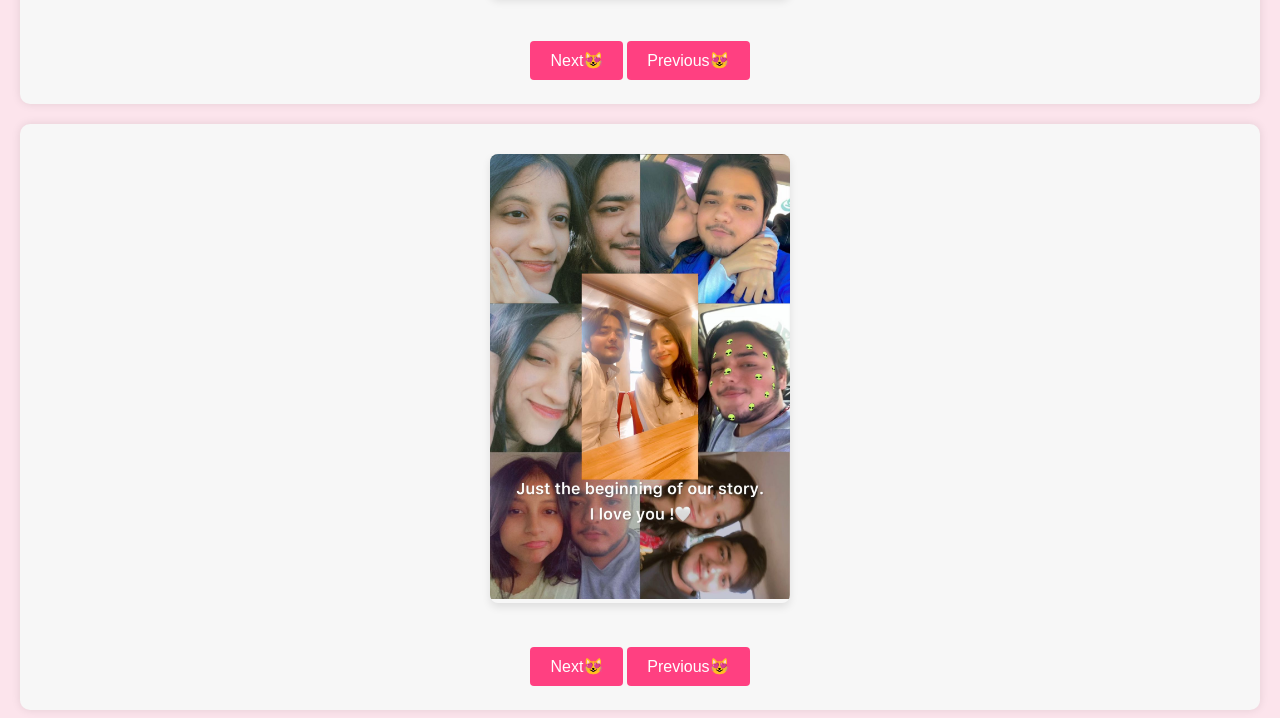
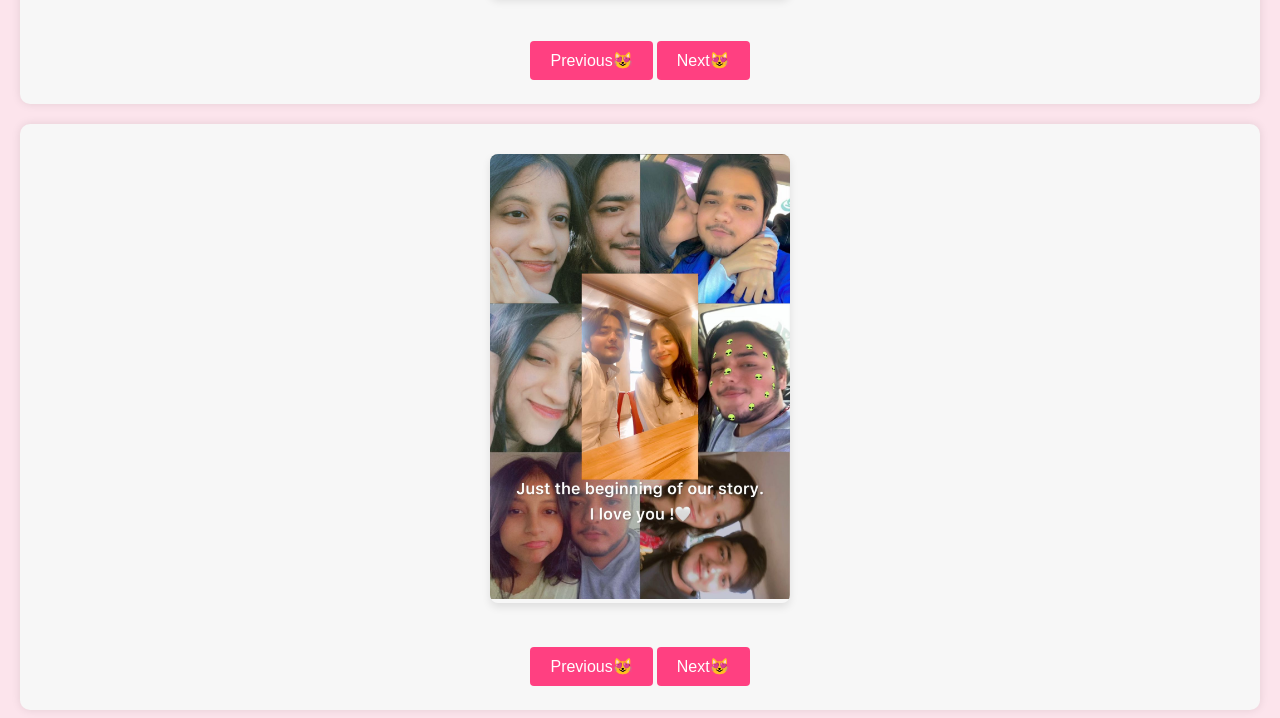
Before and after one commit to SahibAl1/5thyearcompleted, a plain HTML site: page index.html in a window 1280 px wide. Shown: the part 1582-2300 px from the top of the page. Drawn offline with Linux system fonts and the light colour scheme.

Commit message:
Update index.html

```diff
--- a/index.html
+++ b/index.html
@@ -64,8 +64,8 @@
     </div>
 
     <div class="button-container">
-        <button class="switch-button" onclick="switchToVideo('video1')">Next😻</button>
-        <button class="switch-button" onclick="switchToVideo('video2')">Previous😻</button>
+        <button class="switch-button" onclick="switchToVideo('video1')">Previous😻</button>
+        <button class="switch-button" onclick="switchToVideo('video2')">Next😻</button>
     </div>
 </section>
 <section id="photos">
@@ -79,8 +79,8 @@
     </div>
 
     <div class="button-container">
-        <button class="switch-button" onclick="switchPhoto('photo1')">Next😻</button>
-        <button class="switch-button" onclick="switchPhoto('photo2')">Previous😻</button>
+        <button class="switch-button" onclick="switchPhoto('photo1')">Previous😻</button>
+        <button class="switch-button" onclick="switchPhoto('photo2')">Next😻</button>
     </div>
 </section>
 
```
